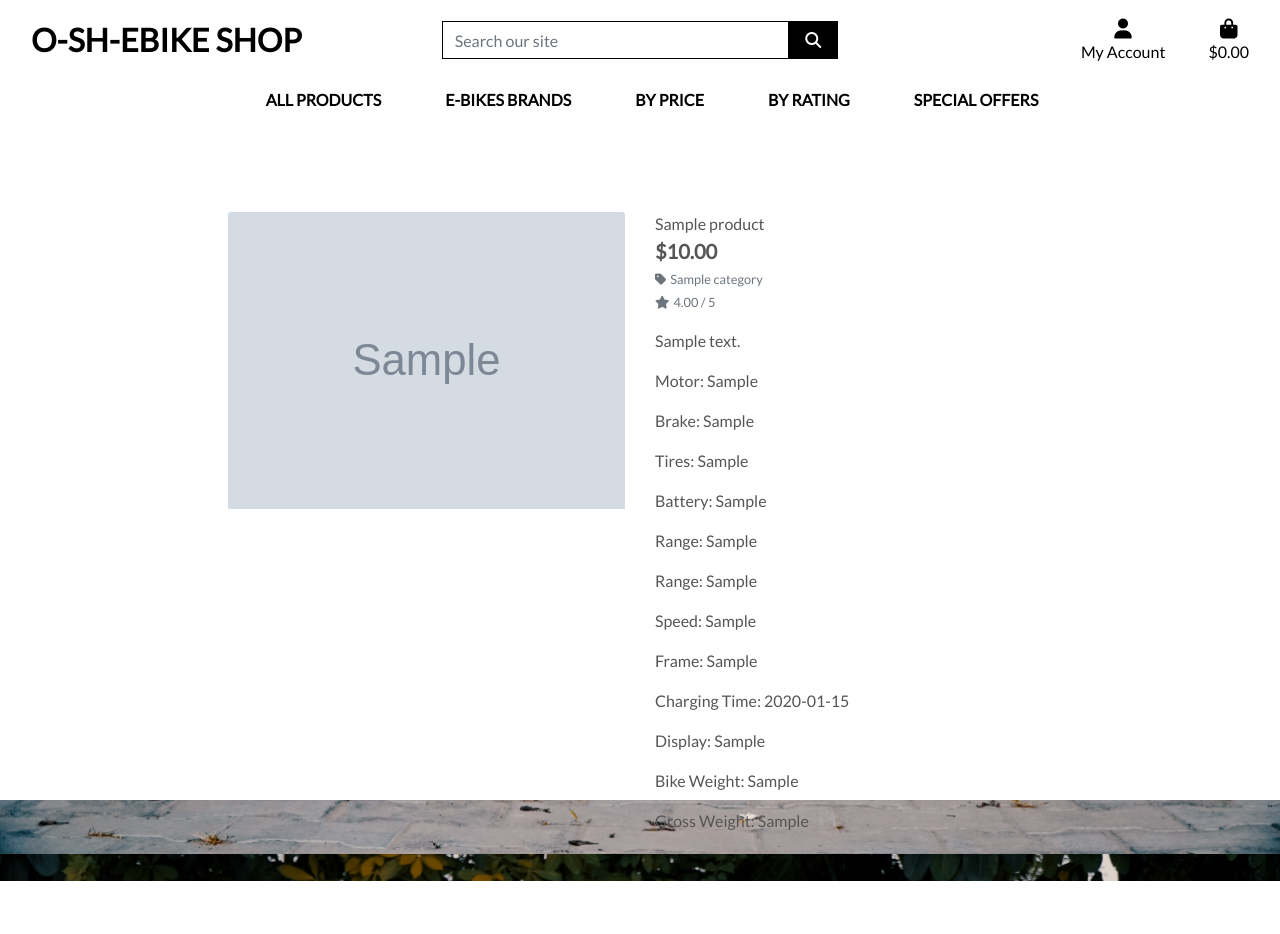
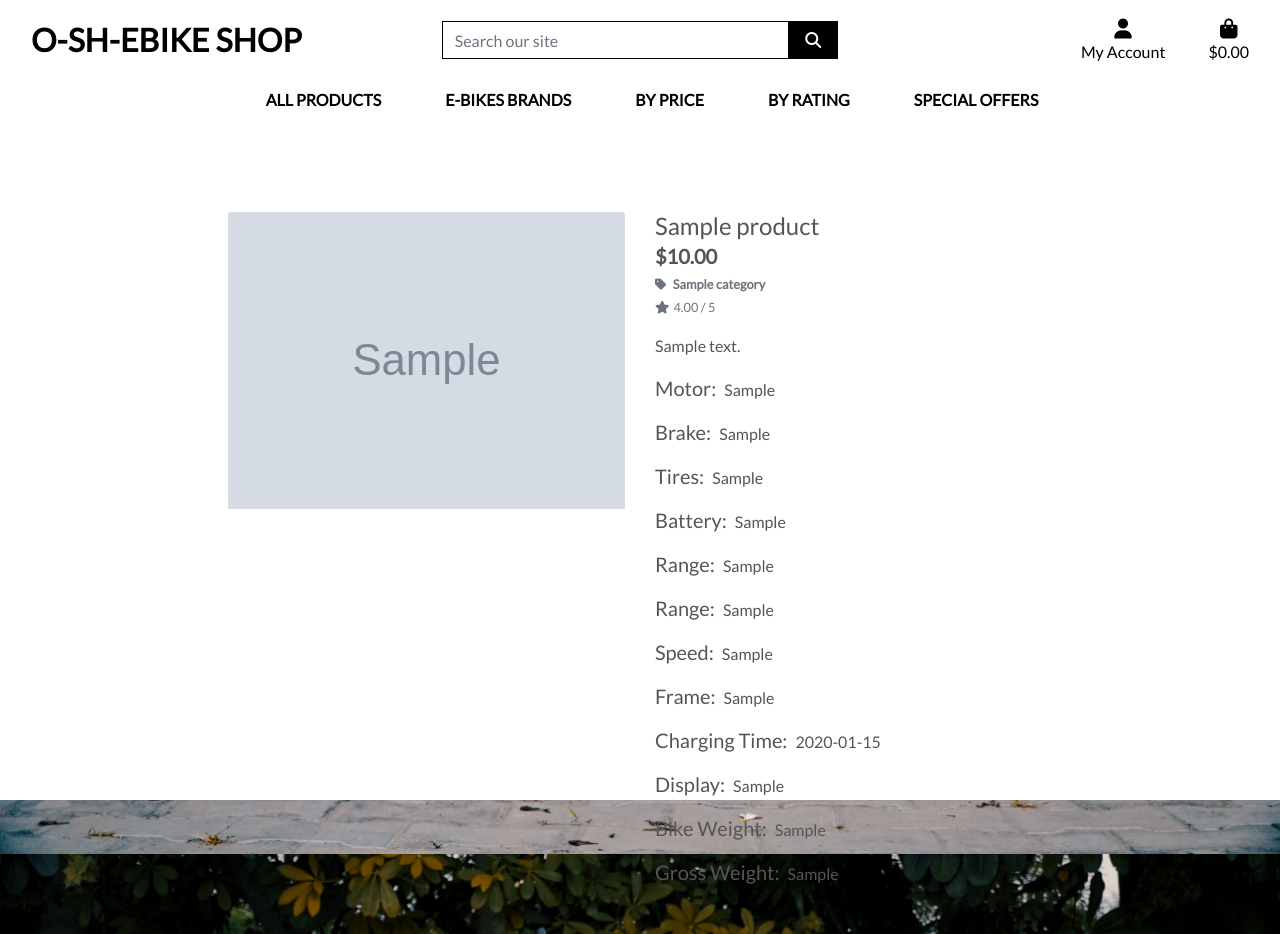
Before and after one commit to ShahemNezamEddin/O-SH-Ebike, a Django app: page /products/1 in a window 1280 px wide. Before the commit the page ends 881 px from the top, so only its background shows below. Run offline with Django 3.2, Linux system fonts and the light colour scheme; tables that the repository leaves empty hold one stand-in row (values such as "Sample post"); grey boxes marked "Sample" are stand-in pictures; some libraries are stand-ins or nearby versions.

Commit message:
Added product detail#6

```diff
--- a/products/templates/products/product_detail.html
+++ b/products/templates/products/product_detail.html
@@ -28,12 +28,12 @@
         </div>
         <div class="col-12 col-md-6 col-lg-4">
             <div class="product-details-container mb-5 mt-md-5">
-                <p class="mb-0">{{ product.name }}</p>
+                <h4 class="mb-0">{{ product.name }}</h4>
                 <p class="lead mb-0 text-left font-weight-bold">${{ product.price }}</p>
                 {% if product.category %}
                 <p class="small mt-1 mb-0">
                     <a class="text-muted" href="{% url 'products' %}?category={{ product.category.name }}">
-                        <i class="fas fa-tag mr-1"></i>{{ product.category.friendly_name }}
+                        <i class="fas fa-tag mr-1"></i> <strong>{{ product.category.friendly_name }}</strong>
                     </a>
                 </p>
                 {% endif %}
@@ -43,18 +43,54 @@
                 <small class="text-muted">No Rating</small>
                 {% endif %}
                 <p class="mt-3">{{ product.description }}</p>
-                <p class="mt-3">Motor: {{ product.motor }}</p>
-                <p class="mt-3">Brake: {{ product.brake }}</p>
-                <p class="mt-3">Tires: {{ product.tires }}</p>
-                <p class="mt-3">Battery: {{ product.battery }}</p>
-                <p class="mt-3">Range: {{ product.range_electric_mode }}</p>
-                <p class="mt-3">Range: {{ product.range_pas_mode }}</p>
-                <p class="mt-3">Speed: {{ product.speed }}</p>
-                <p class="mt-3">Frame: {{ product.frame }}</p>
-                <p class="mt-3">Charging Time: {{ product.charging_time }}</p>
-                <p class="mt-3">Display: {{ product.display }}</p>
-                <p class="mt-3">Bike Weight: {{ product.bike_weight }}</p>
-                <p class="mt-3">Gross Weight: {{ product.gross_weight }}</p>
+                <div class="mt-3 d-flex align-items-center">
+                    <h5 class="my-0">Motor:</h5>
+                    <p class="my-0 pl-2 pt-1">{{ product.motor }}</p>
+                </div>
+                <div class="mt-3 d-flex align-items-center">
+                    <h5 class="my-0">Brake:</h5>
+                    <p class="my-0 pl-2 pt-1">{{ product.brake }}</p>
+                </div>
+                <div class="mt-3 d-flex align-items-center">
+                    <h5 class="my-0">Tires:</h5>
+                    <p class="my-0 pl-2 pt-1">{{ product.tires }}</p>
+                </div>
+                <div class="mt-3 d-flex align-items-center">
+                    <h5 class="my-0">Battery:</h5>
+                    <p class="my-0 pl-2 pt-1">{{ product.battery }}</p>
+                </div>
+                <div class="mt-3 d-flex align-items-center">
+                    <h5 class="my-0">Range:</h5>
+                    <p class="my-0 pl-2 pt-1">{{ product.range_electric_mode }}</p>
+                </div>
+                <div class="mt-3 d-flex align-items-center">
+                    <h5 class="my-0">Range:</h5>
+                    <p class="my-0 pl-2 pt-1">{{ product.range_pas_mode }}</p>
+                </div>
+                <div class="mt-3 d-flex align-items-center">
+                    <h5 class="my-0">Speed:</h5>
+                    <p class="my-0 pl-2 pt-1">{{ product.speed }}</p>
+                </div>
+                <div class="mt-3 d-flex align-items-center">
+                    <h5 class="my-0">Frame:</h5>
+                    <p class="my-0 pl-2 pt-1">{{ product.frame }}</p>
+                </div>
+                <div class="mt-3 d-flex align-items-center">
+                    <h5 class="my-0">Charging Time:</h5>
+                    <p class="my-0 pl-2 pt-1">{{ product.charging_time }}</p>
+                </div>
+                <div class="mt-3 d-flex align-items-center">
+                    <h5 class="my-0">Display:</h5>
+                    <p class="my-0 pl-2 pt-1">{{ product.display }}</p>
+                </div>
+                <div class="mt-3 d-flex align-items-center">
+                    <h5 class="my-0">Bike Weight:</h5>
+                    <p class="my-0 pl-2 pt-1">{{ product.bike_weight }}</p>
+                </div>
+                <div class="mt-3 d-flex align-items-center">
+                    <h5 class="my-0">Gross Weight:</h5>
+                    <p class="my-0 pl-2 pt-1">{{ product.gross_weight }}</p>
+                </div>
             </div>
         </div>
     </div>
```
